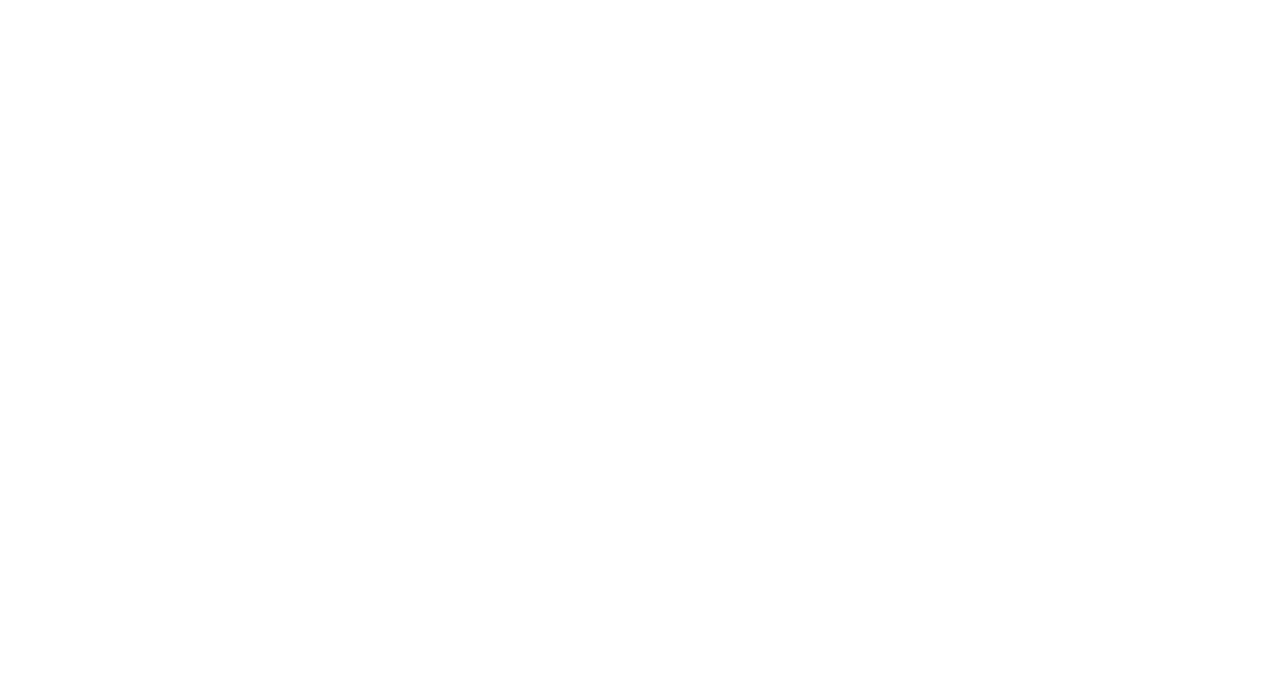
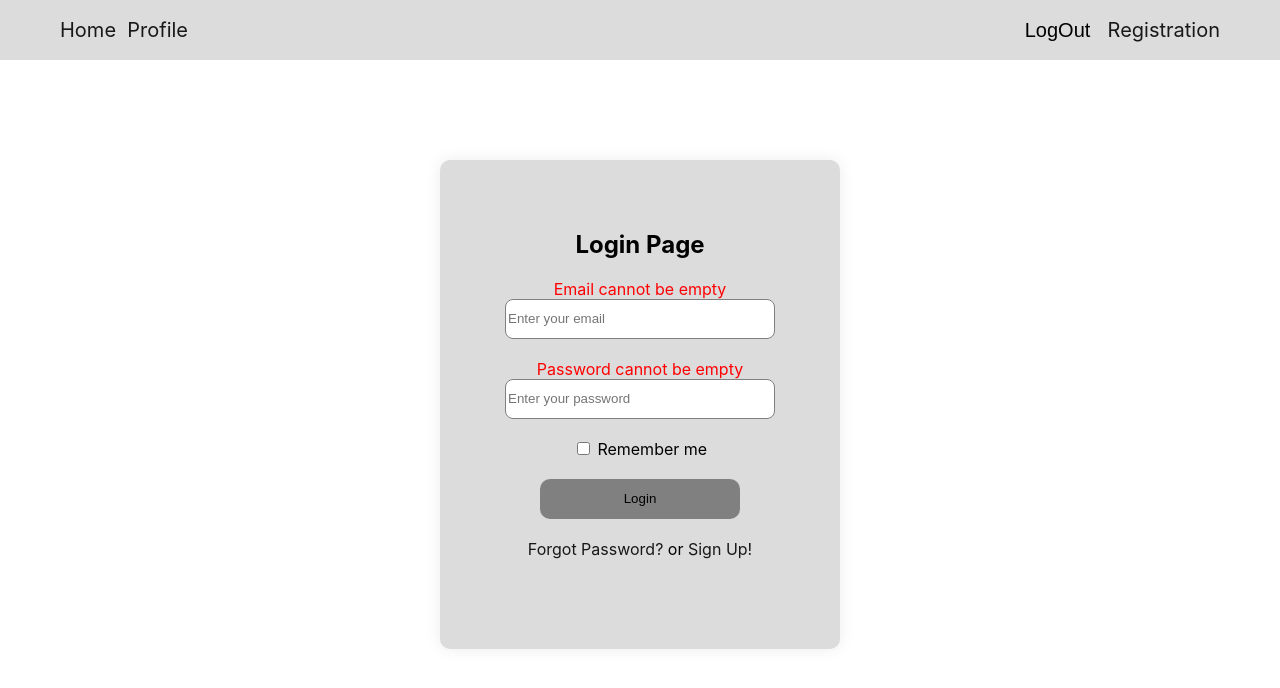
Before and after one commit to MariJumava/authorization, a React (Create React App) app: page /login in a window 1280 px wide. Shown: the top 688 px of the page. Built offline with nearby package versions, Linux system fonts and the light colour scheme.

Commit message:
add: Navigator, Navbar, Login

```diff
--- a/package.json
+++ b/package.json
@@ -8,7 +8,10 @@
     "@testing-library/user-event": "^13.5.0",
     "react": "^18.0.0",
     "react-dom": "^18.0.0",
+    "react-redux": "^8.0.0",
+    "react-router-dom": "^6.3.0",
     "react-scripts": "5.0.1",
+    "styled-components": "^5.3.5",
     "web-vitals": "^2.1.4"
   },
   "scripts": {
--- a/src/App.js
+++ b/src/App.js
@@ -1,3 +1,9 @@
+import { Navigator } from './navigation/Navigator';
+
 export const App = () => {
-  return <></>;
+  return (
+    <>
+      <Navigator />
+    </>
+  );
 };
--- /dev/null
+++ b/src/auth/Login.js
@@ -0,0 +1,151 @@
+import { NavLink, useNavigate, Navigate } from 'react-router-dom';
+import { useState } from 'react';
+import { PATH } from '../utils/ROUTES';
+import styled from 'styled-components';
+
+const Form = styled.form`
+  display: flex;
+  flex-direction: column;
+  justify-content: space-evenly;
+  align-items: center;
+  width: 300px;
+  margin: 100px auto;
+  padding: 50px;
+  background: #dcdcdc;
+  box-shadow: 0px 0px 16px rgba(0, 0, 0, 0.08);
+  border-radius: 10px;
+`;
+
+const Input = styled.input`
+  width: 270px;
+  height: 40px;
+  margin-bottom: 20px;
+  border: 1px solid #808080;
+  box-sizing: border-box;
+  border-radius: 8px;
+`;
+const Button = styled.button`
+  height: 40px;
+  width: 200px;
+  margin: 20px 0;
+  background: #808080;
+  border-radius: 10px;
+  border: none;
+`;
+
+const Warning = styled.p`
+  margin-top: 20px;
+  font-size: 20px;
+  color: #ff0000;
+`;
+
+export const Login = () => {
+  const [email, setEmail] = useState('');
+  const [password, setPassword] = useState('');
+  const [checked, setChecked] = useState(false);
+  const [emailDirty, setEmailDirty] = useState(false);
+  const [passwordDirty, setPasswordDirty] = useState(false);
+  const [emailError, setEmailError] = useState('Email cannot be empty');
+  const [passwordError, setPasswordError] = useState(
+    'Password cannot be empty'
+  );
+  const [warning, setWarning] = useState('');
+
+  const userEmail = (event) => {
+    setEmail(event.target.value);
+    const re = /^([^@\s]+)@((?:[-a-z0-9]+\.)+[a-z]{2,})$/i;
+    if (!re.test(String(event.target.value).toLocaleLowerCase())) {
+      setEmailError('Incorrect email');
+    } else {
+      setEmailError('');
+    }
+  };
+
+  const userPassword = (event) => {
+    setPassword(event.target.value);
+    if (event.target.value < 3 || event.target.value > 10) {
+      setPasswordError(
+        'Password must be longer than 3 and not more than 10 characters'
+      );
+      if (!event.target.value) {
+        setPasswordError('Password cannot be empty');
+      }
+    } else {
+      setPasswordError('');
+    }
+  };
+
+  const userRemember = () => {
+    setChecked(!checked);
+  };
+
+  const blurHandler = (e) => {
+    switch (e.target.name) {
+      case 'email':
+        setEmailDirty(true);
+        break;
+      case 'password':
+        setPasswordDirty(true);
+        break;
+    }
+  };
+
+  const navigate = useNavigate();
+
+  const isAuthenticated = localStorage.getItem('isAuthenticated');
+
+  if (isAuthenticated) {
+    return <Navigate to={'/user'} state={{ from: location }} />;
+  }
+
+  const handleSubmit = (e) => {
+    e.preventDefault();
+    if (email === 'test@mail.ru' && password === 'password') {
+      navigate('/');
+      localStorage.setItem('isAuthenticated', 'true');
+    } else {
+      setWarning('User is not found!');
+      setEmail('');
+      setPassword('');
+      setChecked(false);
+    }
+  };
+
+  return (
+    <Form>
+      <h2>Login Page</h2>
+      {emailDirty ||
+        (emailError && <div style={{ color: 'red' }}>{emailError}</div>)}
+      <Input
+        type="next"
+        placeholder="Enter your email"
+        onBlur={(e) => blurHandler(e)}
+        onChange={userEmail}
+        value={email}
+      />
+      {passwordDirty ||
+        (passwordError && <div style={{ color: 'red' }}>{passwordError}</div>)}
+
+      <Input
+        type="password"
+        placeholder="Enter your password"
+        onBlur={(e) => blurHandler(e)}
+        onChange={userPassword}
+        value={password}
+      />
+      <span>
+        <input type="checkbox" checked={checked} onChange={userRemember} />
+        &nbsp;<span>Remember me</span>
+      </span>
+      <Button type="submit" onClick={handleSubmit}>
+        Login
+      </Button>
+      <div>
+        <NavLink to={PATH.PASSWORDRECOVERY}>Forgot Password?</NavLink>
+        &nbsp;<span>or</span>&nbsp;
+        <NavLink to={PATH.REGISTRATION}>Sign Up!</NavLink>
+      </div>
+      <Warning>{warning}</Warning>
+    </Form>
+  );
+};
--- /dev/null
+++ b/src/auth/NotFound.js
@@ -0,0 +1,9 @@
+export const NotFound = () => {
+  return (
+    <div>
+      <div>404</div>
+      <div>Page not found!</div>
+      <div>—ฅ/ᐠ.̫ .ᐟ\ฅ—</div>
+    </div>
+  );
+};
--- /dev/null
+++ b/src/auth/SignUp.js
@@ -0,0 +1,3 @@
+export const SignUp = () => {
+  return <div>SIGN UP</div>;
+};
--- /dev/null
+++ b/src/components/HomePage.js
@@ -0,0 +1,3 @@
+export const HomePage = () => {
+  return <div>HOME PAGE</div>;
+};
--- /dev/null
+++ b/src/components/Navbar.js
@@ -0,0 +1,47 @@
+import { NavLink, useNavigate } from 'react-router-dom';
+import styled from 'styled-components';
+
+const Nav = styled.nav`
+  display: flex;
+  justify-content: space-between;
+  align-items: center;
+  height: 60px;
+  font-size: 20px;
+  background: #dcdcdc;
+`;
+
+const Wrap = styled.div`
+  margin: 0 60px;
+`;
+
+const ButtonLogout = styled.button`
+  font-size: 20px;
+  background-color: transparent;
+  border: none;
+  cursor: pointer;
+  :hover {
+    color: #808080;
+  }
+`;
+
+export const Navbar = () => {
+  const navigate = useNavigate();
+  const handleLogOut = () => {
+    localStorage.clear();
+    navigate('/login');
+  };
+  return (
+    <>
+      <Nav>
+        <Wrap>
+          <NavLink to="/">Home</NavLink>&nbsp;&nbsp;
+          <NavLink to="/user">Profile</NavLink>
+        </Wrap>
+        <Wrap>
+          <ButtonLogout onClick={handleLogOut}>LogOut</ButtonLogout>&nbsp;&nbsp;
+          <NavLink to="/signup">Registration</NavLink>
+        </Wrap>
+      </Nav>
+    </>
+  );
+};
--- /dev/null
+++ b/src/components/UserPage.js
@@ -0,0 +1,3 @@
+export const UserPage = () => {
+  return <div>USER</div>;
+};
--- a/src/index.css
+++ b/src/index.css
@@ -11,3 +11,11 @@
   font-family: source-code-pro, Menlo, Monaco, Consolas, 'Courier New',
     monospace;
 }
+
+a {
+  text-decoration: none;
+  color: #181818;
+}
+a:hover {
+  color: #808080;
+}
--- a/src/index.js
+++ b/src/index.js
@@ -1,11 +1,14 @@
 import React from 'react';
 import ReactDOM from 'react-dom/client';
+import { BrowserRouter } from 'react-router-dom';
+import { App } from './App';
 import './index.css';
-import { App } from './App';
 
 const root = ReactDOM.createRoot(document.getElementById('root'));
 root.render(
   <React.StrictMode>
-    <App />
+    <BrowserRouter>
+      <App />
+    </BrowserRouter>
   </React.StrictMode>
 );
--- /dev/null
+++ b/src/navigation/Navigator.js
@@ -0,0 +1,22 @@
+import { Routes, Route } from 'react-router-dom';
+import { Login } from '../auth/Login';
+import { NotFound } from '../auth/NotFound';
+import { SignUp } from '../auth/SignUp';
+import { HomePage } from '../components/HomePage';
+import { Navbar } from '../components/Navbar';
+import { UserPage } from '../components/UserPage';
+
+export const Navigator = () => {
+  return (
+    <>
+      <Navbar />
+      <Routes>
+        <Route path="/login" element={<Login />} />
+        <Route path="/" element={<HomePage />} />
+        <Route path="/user" element={<UserPage />} />
+        <Route path="/signup" element={<SignUp />} />
+        <Route path="*" element={<NotFound />} />
+      </Routes>
+    </>
+  );
+};
--- /dev/null
+++ b/src/utils/ROUTES.js
@@ -0,0 +1,7 @@
+export const PATH = {
+  LOGIN: '/login',
+  PASSWORDRECOVERY: '/passwordRecovery',
+  PROFILE: '/profile',
+  REGISTRATION: '/signup',
+  NEWPASSWORD: '/newPassword',
+};
```
Also changed, not shown: 1 other file (tests, documents, lock files or other folders).
